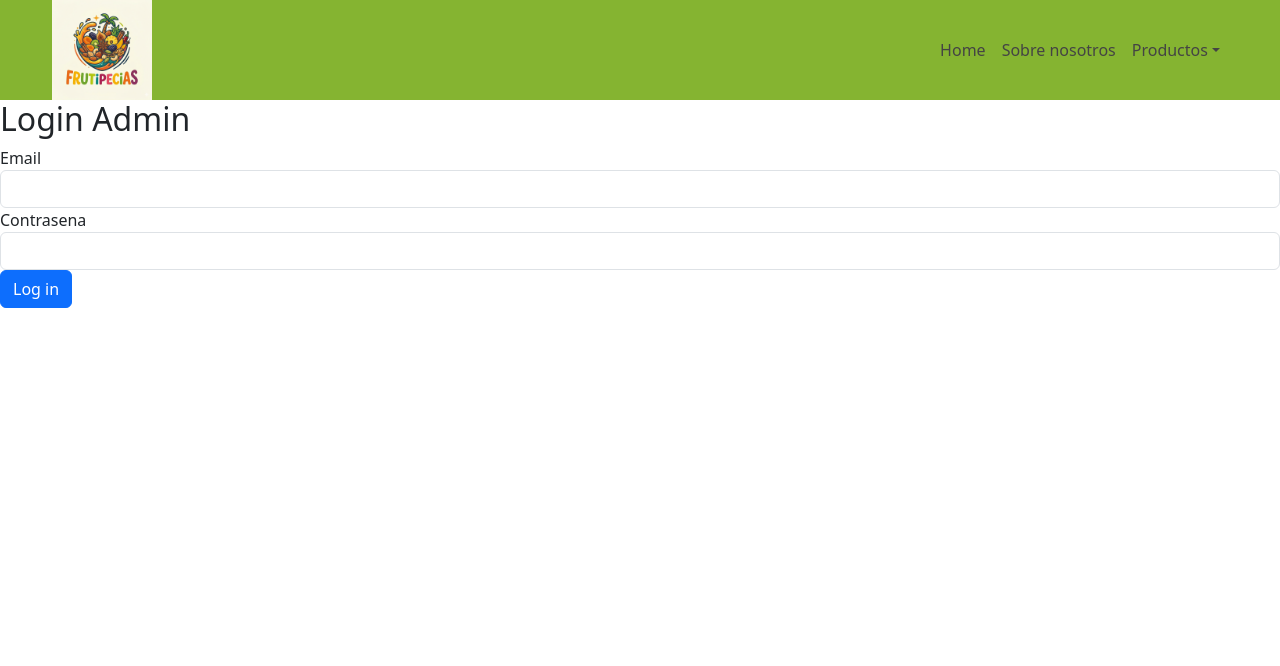
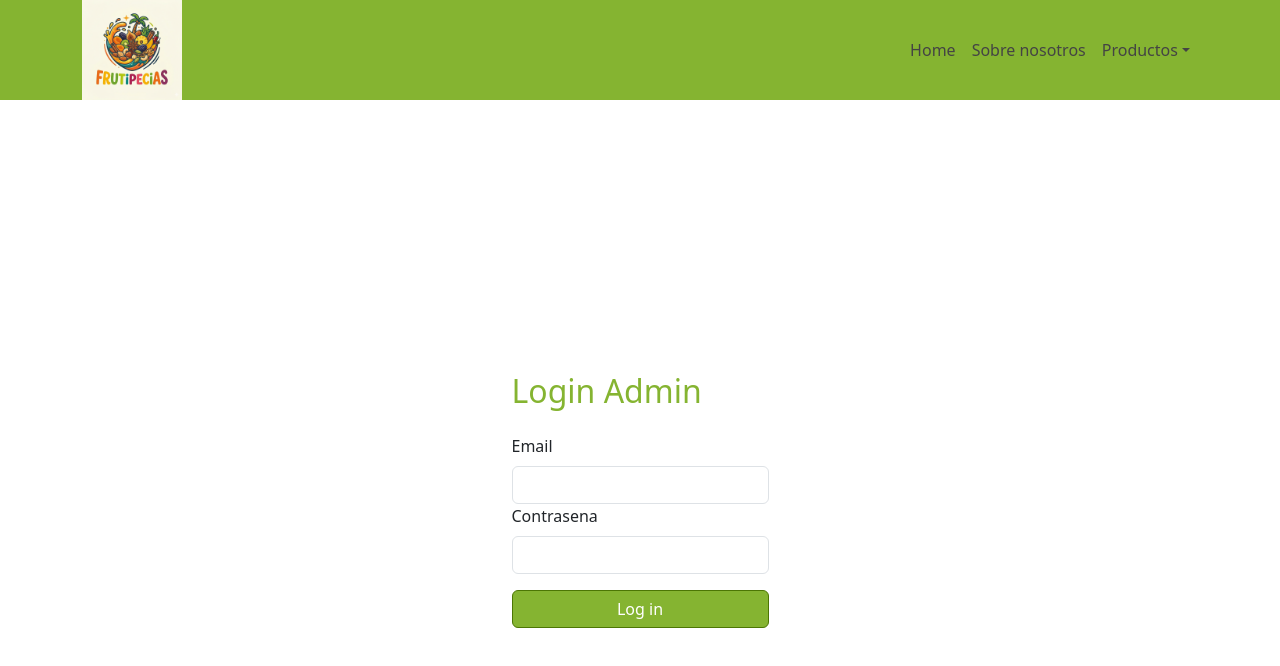
Before and after one commit to jesgarjimher/pfg_frutipecias, a React (Create React App) app in the folder frontend-frutipecias/: page /login in a window 1280 px wide. Shown: the top 666 px of the page. Built offline with nearby package versions, Linux system fonts and the light colour scheme.

Commit message:
ft:styled Productos, tableAdmin and login

```diff
--- a/frontend-frutipecias/src/App.css
+++ b/frontend-frutipecias/src/App.css
@@ -1,3 +1,33 @@
+body {
+    overflow-x: hidden;
+    width: 100%;
+}
+
+.my-btn {
+    background-color: #85b431 !important;
+    border-color: #4c7604 !important;
+}
+
+.my-btn {
+    background-color: #85b431 !important;
+    border-color: #4c7604 !important;
+    color: white !important;
+    transition: all 0.2s ease-in-out;
+}
+
+.my-btn:hover {
+    background-color: #729b2a !important;
+    border-color: #3d5f03 !important;
+    cursor: pointer;
+}
+
+
+.my-btn:active {
+    background-color: #5d7e22 !important;
+    border-color: #2d4602 !important;
+    transform: scale(0.98);
+}
+
 .card-img-top, .placeholder-img {
     height: 200px;
     object-fit: cover;
@@ -28,7 +58,7 @@
     border: 2px solid rgb(255, 255, 255) !important;
 }
 .container {
-    max-width: 1200px !important;
+    max-width: 1200px;
 }
 
 .nav-link {
@@ -61,5 +91,62 @@
 }
 
 .title {
-    color: #85b431;
+    color: #85b431 !important;
 }
+
+
+/*tablaAdmin*/
+
+
+.custom-pagination .page-item.active .page-link {
+    background-color: #85b431 !important;
+    border-color: #4c7604 !important;
+}
+
+.custom-pagination .page-link {
+    color: #4c7604;
+}
+
+
+.table thead th {
+    font-weight: 600;
+    text-transform: uppercase;
+    font-size: 0.85rem;
+    letter-spacing: 0.5px;
+    padding: 1rem;
+}
+
+.table tbody td {
+    padding: 1rem;
+}
+
+
+.btn-sm {
+    padding: 0.25rem 0.75rem;
+}
+
+.table-responsive {
+    display: block;
+    width: 100%;
+    overflow-x: auto;
+    -webkit-overflow-scrolling: touch;
+}
+
+/*movil */
+@media (max-width: 576px) {
+    .table tbody td {
+        padding: 0.5rem;
+        font-size: 0.85rem;
+    }
+
+    .title {
+        font-size: 1.5rem;
+    }
+
+    /*botones vertical en movil */
+    .table td .btn {
+        display: block;
+        width: 100%;
+        margin: 2px 0 !important;
+    }
+}
--- a/frontend-frutipecias/src/components/Login.js
+++ b/frontend-frutipecias/src/components/Login.js
@@ -2,7 +2,7 @@ import React, { useEffect, useState } from 'react';
 import axios from 'axios';
 
 import { useNavigate } from 'react-router-dom';
-import { Button, Modal } from 'react-bootstrap';
+import { Button, Container, Modal, Form } from 'react-bootstrap';
 
 function Login({setUser}) {
     const [credentials, setCredentials] = useState({ email: "", password: "" });
@@ -49,24 +49,24 @@ function Login({setUser}) {
     };
 
     return (
-        <div>
+        <Container className="d-flex align-items-center justify-content-center vh-100">
             <div>
                 <div >
                     <div>
                         <div >
-                            <h2>Login Admin</h2>
+                            <h2 className="title mb-4">Login Admin</h2>
                             {error && <div className="alert alert-danger">{error}</div>}
-                            <form onSubmit={handleSubmit}>
-                                <div>
-                                    <label>Email</label>
-                                    <input type="email" name="email" className="form-control" onChange={handleChange} required />
-                                </div>
-                                <div>
-                                    <label>Contrasena</label>
-                                    <input type="password" name="password" className="form-control" onChange={handleChange} required />
-                                </div>
-                                <button type="submit" className="btn btn-primary">Log in</button>
-                            </form>
+                            <Form onSubmit={handleSubmit}>
+                                <Form.Group>
+                                    <Form.Label>Email</Form.Label>
+                                    <Form.Control type="email" name="email" onChange={handleChange} required />
+                                </Form.Group>
+                                <Form.Group>
+                                    <Form.Label>Contrasena</Form.Label>
+                                    <Form.Control type="password" name="password" onChange={handleChange} required />
+                                </Form.Group>
+                                <Button type="submit" className="btn-primary mt-3 w-100 my-btn">Log in</Button>
+                            </Form>
                         </div>
                     </div>
                 </div>
@@ -74,16 +74,16 @@ function Login({setUser}) {
 
             <Modal show={mostrarModal} onHide={() => setMostrarModal(false)} centered>
                 <Modal.Header closeButton>
-                    <Modal.Title>Sesión cerrada</Modal.Title>
+                    <Modal.Title className="title">Sesión cerrada</Modal.Title>
                 </Modal.Header>
                 <Modal.Body>
                     <p>{msgSesion}</p>
                 </Modal.Body>
                 <Modal.Footer>
-                    <Button variant="primary" onClick={() => setMostrarModal(false)}>Aceptar</Button>
+                    <Button variant="primary my-btn" onClick={() => setMostrarModal(false)}>Aceptar</Button>
                 </Modal.Footer>
             </Modal>
-        </div>
+        </Container>
     );
 }
 
--- a/frontend-frutipecias/src/components/Productos.js
+++ b/frontend-frutipecias/src/components/Productos.js
@@ -1,7 +1,7 @@
 import axios from "axios";
 import React, { useEffect, useState } from "react";
 import { useParams } from "react-router-dom";
-import { Badge, Button, Card, Col, Container, ListGroup, Modal, Placeholder, Row, Form, Label } from "react-bootstrap";
+import { Badge, Button, Card, Col, Container, ListGroup, Modal, Placeholder, Row, Form, Label, Pagination } from "react-bootstrap";
 
 
 function Productos() {
@@ -64,7 +64,7 @@ function Productos() {
 
     for(let pag = 1; pag <= paginacion.last_page; pag++) {
         botonesPaginacion.push(
-            <Button key={pag} onClick={() => getProductos(pag)}>{pag}</Button>
+            <Pagination.Item active={pag === pagina} key={pag} onClick={() => getProductos(pag)}>{pag}</Pagination.Item>
         )
     }
 
@@ -110,7 +110,7 @@ function Productos() {
                             <Card.Text>
                                 {producto.categoria.nombre}
                             </Card.Text>
-                            <Button variant="primary" className="mt-3" onClick={() => handleMostrarModal(producto)}>Ver más</Button>
+                            <Button variant="primary my-btn" className="mt-3" onClick={() => handleMostrarModal(producto)}>Ver más</Button>
                         </Card.Body>
                     </Card>
                 </div>
@@ -127,8 +127,9 @@ function Productos() {
 
             </div>
 
-            <div className="text-center my-5">
-                {botonesPaginacion}
+            <div className="d-flex justify-content-center">
+                <Pagination className="custom-pagination">{botonesPaginacion}</Pagination>
+
             </div>
 
             <Modal show={mostrarModal} onHide={handleClose} size="lg" centered>
--- a/frontend-frutipecias/src/components/TablaAdmin.js
+++ b/frontend-frutipecias/src/components/TablaAdmin.js
@@ -1,5 +1,5 @@
 import axios from "axios";
-import { Button, Modal, Toast, ToastContainer } from "react-bootstrap";
+import { Button, Card, Container, Modal, Pagination, Table, Toast, ToastContainer } from "react-bootstrap";
 import React, {useEffect, useState} from "react";
 import {Link} from "react-router-dom";
 
@@ -20,7 +20,7 @@ function TablaAdmin() {
 
     for(let pag = 1; pag <= paginacion.last_page; pag++) {
         botonesPaginacion.push(
-            <button key={pag} onClick={() => getProductos(pag)}>{pag}</button>
+            <Pagination.Item key={pag} active={pag === pagina} onClick={() => getProductos(pag)}>{pag}</Pagination.Item>
         )
     }
 
@@ -93,7 +93,7 @@ function TablaAdmin() {
     }, []);
 
     return (
-        <div>
+        <Container fluid="md" className="my-5 px-1">
 
             <ToastContainer position="top-end" className="p-3" style={{ zIndex: 11 }}>
                 <Toast
@@ -112,9 +112,15 @@ function TablaAdmin() {
             </ToastContainer>
 
 
-            <h1>Administrar productos</h1>
-            <table>
-                <thead>
+            <div className="d-flex justify-content-between align-items-center mb-4">
+                <h1 className="title">Administrar Productos</h1>
+                <Link to="/alta-producto" className="btn my-btn text-white">+ Nuevo Producto</Link>
+            </div>
+            <Card className="border-0">
+                <Card.Body className="p-0">
+                    <div className="table-responsive">
+                        <Table hover responsive className="mb-0">
+                            <thead className="bg-light">
                                 <tr>
                                     <th>ID</th>
                                     <th>Producto</th>
@@ -130,14 +136,19 @@ function TablaAdmin() {
                                     <td>{producto.nombre}</td>
                                     <td>{producto.categoria.nombre}</td>
                                     <td>
-                            <button onClick={() => handleMostrar(producto.id)}>Eliminar</button>
-                            <Link to={`/form-edit/${producto.id}`}>Editar</Link>
+                                        <Button variant="outline-danger" size="sm" onClick={() => handleMostrar(producto.id)}>Eliminar</Button>
+                                        <Link to={`/form-edit/${producto.id}`} className="btn btn-sm btn-outline-primary mx-2">Editar</Link>
                                     </td>
                                 </tr>
 
                                 )}
                             </tbody>
-            </table>
+
+                        </Table>
+                    </div>
+                </Card.Body>
+
+            </Card>
             <Modal show={mostrarModal} onHide={handleCerrar} centered>
             <Modal.Header closeButton>
                 <Modal.Title>Confirmar eliminación</Modal.Title>
@@ -179,12 +190,11 @@ function TablaAdmin() {
                 <Button variant="success" onClick={() => setMostrarExitoModal(false)}>Aceptar</Button>
             </Modal.Footer>
         </Modal>
-            <div>
-                {botonesPaginacion}
-
+            <div className="d-flex justify-content-center mt-4">
+                <Pagination className="custom-pagination">{botonesPaginacion}</Pagination>
 
             </div>
-        </div>
+        </Container>
     )
 }
 
```
Lines whose indentation alone changed are shown as unchanged.
